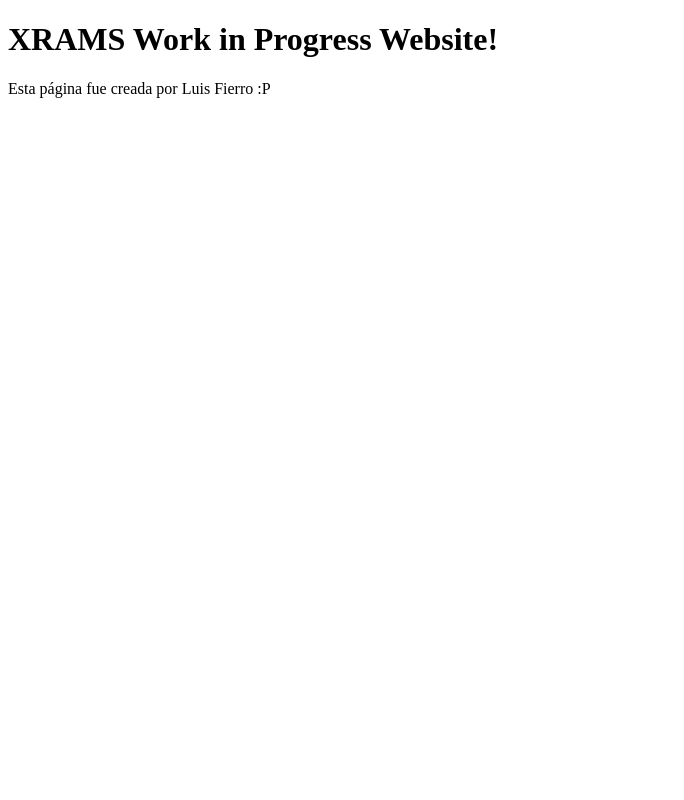
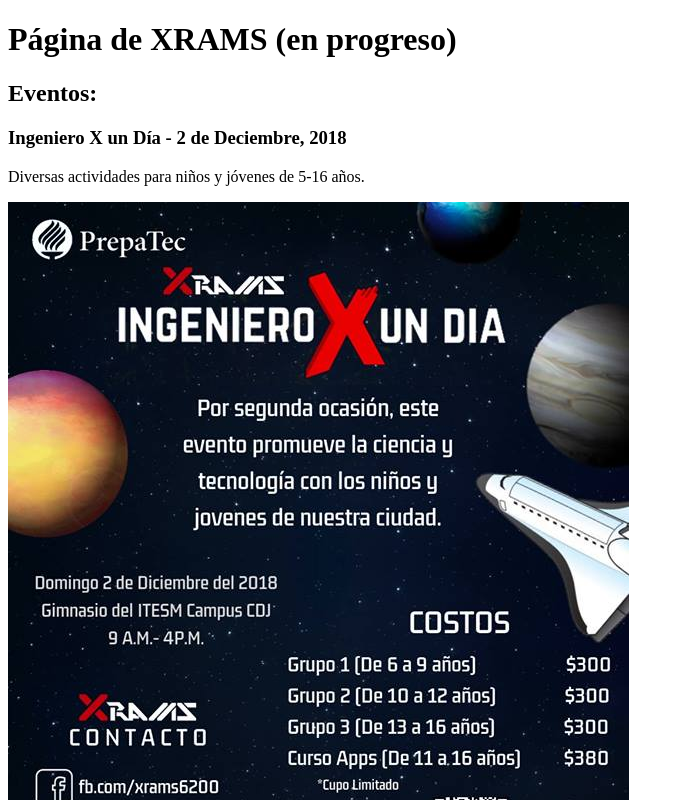
Before and after one commit to Xrams6200/Xrams6200.github.io, a plain HTML site: page index.html in a window 1280 px wide. Shown: the top 800 px of the page, without its empty margins (0-684 px from the left). Drawn offline with Linux system fonts and the light colour scheme.

Commit message:
add-registration

```diff
--- a/index.html
+++ b/index.html
@@ -4,7 +4,11 @@
     <title>XRAMS#6200</title>
   </head>
   <body>
-  <h1>XRAMS Work in Progress Website!</h1>
-  <p>Esta página fue creada por Luis Fierro :P</p>
+  <h1>Página de XRAMS (en progreso)</h1>
+  <h2>Eventos:</h2>
+  <h3>Ingeniero X un Día  -  2 de Deciembre, 2018</h3>
+  <p>Diversas actividades para niños y jóvenes de 5-16 años.</p>
+  <img src="xrams.jpg" alt="IngXUnDia">
+  <p>Regístrate <a href="https://www.w3.org/">aquí</a>.</p>
   </body>
 </html>
```
